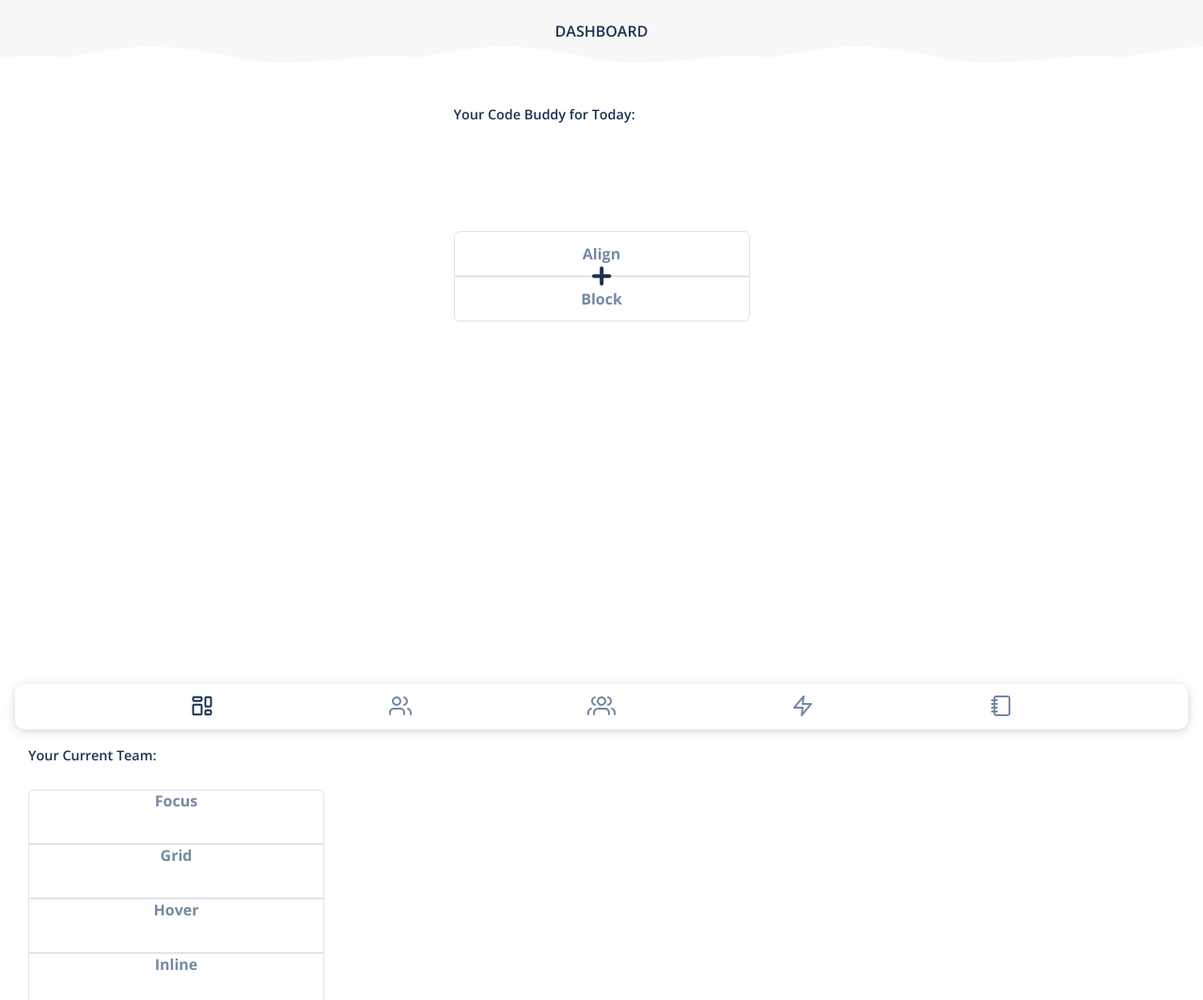
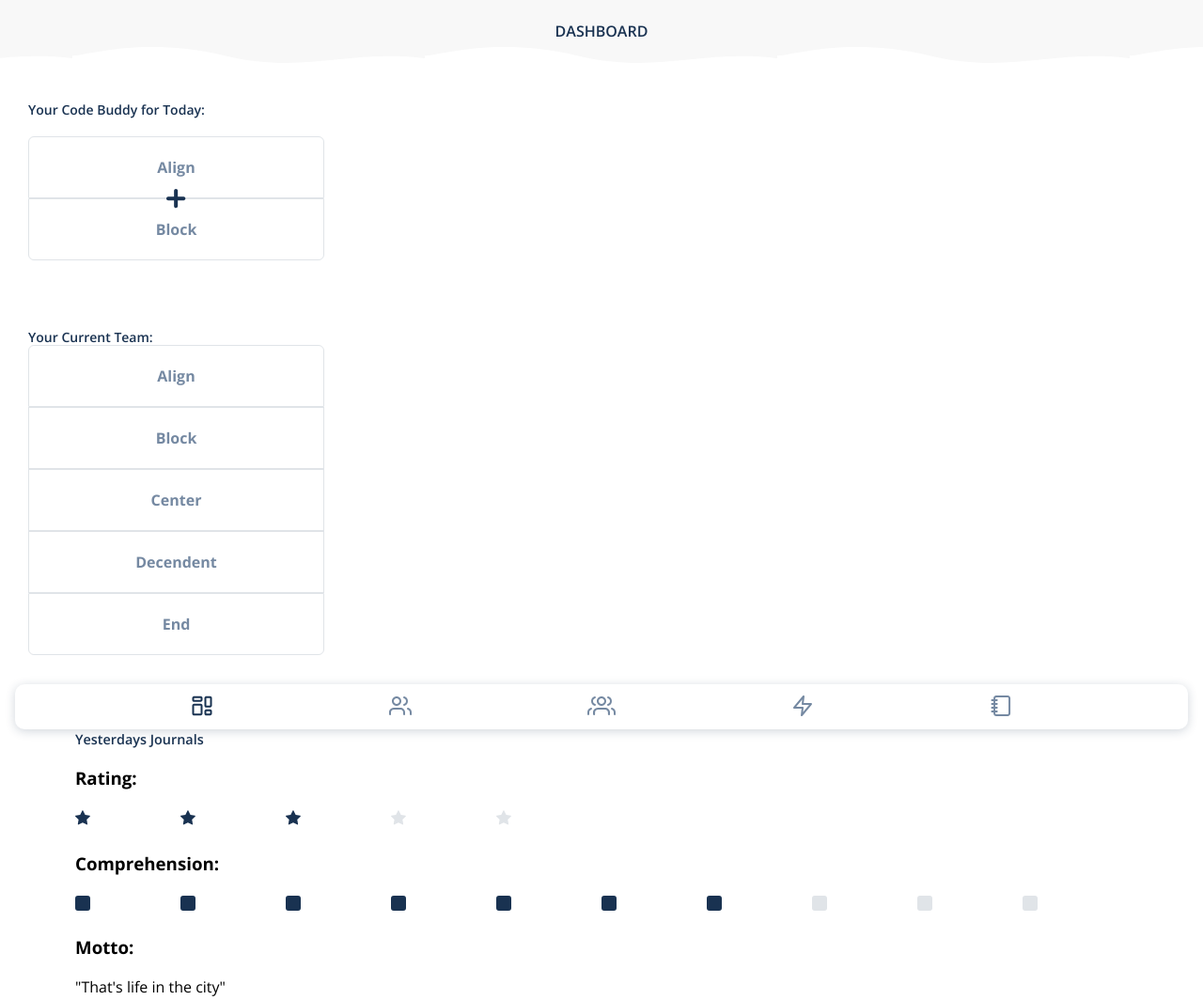
Before and after one commit to LauraMoehr/CompagnionApp, a plain HTML site: page src/index.html in a window 1280 px wide. Shown: the top 1064 px of the page at 94% size. Drawn offline with nearby package versions, Linux system fonts and the light colour scheme.

Commit message:
Many changes regarding layout, flexbox, buttons

```diff
--- a/src/css/base.css
+++ b/src/css/base.css
@@ -102,7 +102,7 @@ button {
 
 /* btn energy.html */
 
-.energy__level-btn {
+.energy__level-btn { /*Gibt es die Klasse energy__level?*/
   display: flex;
   flex-direction: column;
   gap: 0.6rem;
--- a/src/css/components/ratings.css
+++ b/src/css/components/ratings.css
@@ -5,3 +5,8 @@
   display: grid;
   grid-template-columns: repeat(10, 1fr);
 }
+.journal-entry {  /*neu: siehe journal*/
+  display: flex;
+  margin-bottom: 6rem;
+  justify-content: space-around;
+}
--- a/src/css/components/teams-pairs.css
+++ b/src/css/components/teams-pairs.css
@@ -1,53 +1,66 @@
-.largebox-grid {
-  display: grid;
-  grid-template-rows: repeat(12, 58px);
+.large-flexbox {
+  display: flex;
+  flex-direction: column;
   margin: 0 30px 23px 30px;
 }
-.largebox__header {
+.large-flexbox__header {
   color: var(--primary);
   font-size: 14px;
   font-style: normal;
   font-weight: 600;
   line-height: 16px;
-  justify-self: start;
+  margin-bottom: 0;
+  padding-top: 42px; /*neu*/
 }
-.smallbox-overall-grid {
-  display: grid;
+.dashboard__header { /*neue Klasse*/
+  color: var(--primary);
+  font-size: 14px;
+  font-style: normal;
+  font-weight: 600;
+  line-height: 16px;
+  margin: 42px 30px 0 30px;
+}
+
+
+
+/*.small-flexbox-overall { ist, denke ich, obsolet
+  display: flex;
   gap: 20px;
   grid-template-rows: repeat(5, 116px);
   margin: 33px 30px 22px 30px;
-  justify-content: center; /* damit alle Boxen mittig sind */
-}
-.smallbox-grid {
+  justify-content: center; damit alle Boxen mittig sind
+}*/
+.small-flexbox {
   display: flex;
   flex-direction: column;
-  justify-content: center;
-  align-items: center;
+  /*justify-content: center; ist, denke ich, obsolet
+  align-items: center;*/
+  margin: 20px 30px 20px 30px; /*müsste ganz oben eig. 33px und ganz unten 22px margin haben*/
   position: relative;
 }
 
-.smallbox-grid p {
+/*.smallbox-grid p { ist, denke ich, obsolet
   display: flex;
   flex-direction: column;
   justify-content: center;
   align-items: center;
   height: 3rem;
-}
+} */
 
-.smallbox__plus {
+.small-flexbox__plus {
   color: var(--primary);
-  height: 30px;
-  margin: 0px 147px 0 147px;
+  /* height: 30px; */
+  margin: 56px 147px 0 147px;
   position: absolute;
-  width: 21px;
+  /* width: 21px; */
 }
 .members {
   color: var(--secondary);
   font-style: normal;
   font-weight: bold;
   font-size: 16px;
-  /* height: 58px; */
   margin: 0px;
+  padding: 21px; /* anstelle von height: 58px; jetzt padding*/
   text-align: center;
   width: 315px;
 }
--- a/src/index.html
+++ b/src/index.html
@@ -12,22 +12,21 @@
       rel="stylesheet"
     />
 
-    <link rel="stylesheet" href="/src/css/styles.css" />
+    <link rel="stylesheet" href="/css/styles.css" /> <!--src/ rausgenommen-->
     <title>Dashboard</title>
   </head>
 
   <body>
     <header>
-      <h1>Dashboard</h1>
+      <h1>DASHBOARD</h1>
     </header>
 
     <main>
-      <section class="smallbox-overall-grid">
-        <h2>Your Code Buddy for Today:</h2>
-        <section class="smallbox-grid">
-          <p class="members m1">Align</p>
+        <h2 class="dashboard__header">Your Code Buddy for Today:</h2>
+        <section class="small-flexbox">
+          <p class="members m1">Align</p> <!--TO DO unwichtig: Dürfte eigentlich nach oben kein margin haben-->
           <svg
-            class="smallbox__plus"
+            class="small-flexbox__plus"
             width="21"
             height="21"
             viewBox="0 0 21 21"
@@ -41,15 +40,14 @@
           </svg>
           <p class="members m5">Block</p>
         </section>
-      </section>
 
-<section class="largebox-grid">
-  <h2>Your Current Team:</h2>
-  <p class="members m1">Focus</p>
-  <p class="members m2">Grid</p>
-  <p class="members m3">Hover</p>
-  <p class="members m4">Inline</p>
-  <p class="members m5">Justify</p>
+<section class="large-flexbox">
+  <h2 class="large-flexbox__header">Your Current Team:</h2> <!--neu-->
+  <p class="members m1">Align</p>
+  <p class="members m2">Block</p>
+  <p class="members m3">Center</p>
+  <p class="members m4">Decendent</p>
+  <p class="members m5">End</p>
 </section>
 <article class="rating__block--content">
   <h2>Yesterdays Journals</h2>
@@ -320,7 +318,7 @@
     </div>
   </div>
   <h3>Motto:</h3>
-  <p>,,That's life in the city"</p>
+  <p>"That's life in the city"</p> <!--Thema Anführungsstriche-->
   <h3>Notes:</h3>
   <p>
     Lorem ipsum dolor sit amet consectetur adipisicing elit. Ullam,
```
Also changed, not shown: src/buddys.html (+13 -15 lines), src/energy.html (+13 -12 lines), src/journal.html (+10 -10 lines), src/teams.html (+6 -6 lines).
